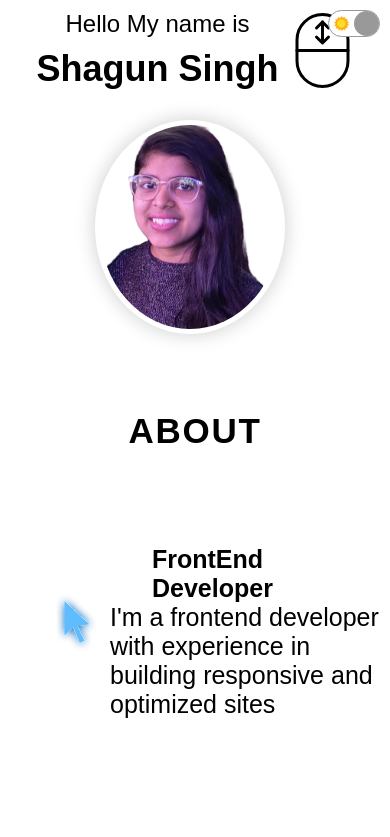
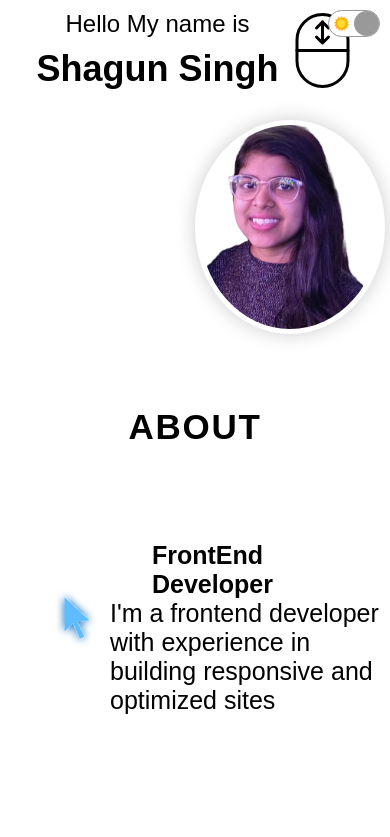
Before and after one commit to shagun2003/Portfolio, a React (Create React App) app: page / in a window 390 px wide. Shown: the top 837 px of the page. Built offline with nearby package versions, Linux system fonts and the light colour scheme; a web font is replaced by a local one.

Commit message:
Update Intro.css

```diff
--- a/src/Component/Intro/Intro.css
+++ b/src/Component/Intro/Intro.css
@@ -14,6 +14,9 @@
 .i-right {
     flex: 1;
     position: relative;
+    display: flex;
+    align-items: center;
+    justify-content: center;
 }
 
 .i-left-wrapper {
@@ -69,13 +72,10 @@
     height: auto;
     border-radius: 50%;
     position: absolute;
-    top: 50%;
-    right: 50%;
-    transform: translate(50%, -50%);
-    object-fit: cover;
-    background-color: white; /* Added to show the borders of the image */
-    padding: 5px; /* White border around the image */
-    box-shadow: 0 0 20px rgba(0, 0, 0, 0.2); /* Optional shadow */
+    background-color: white;
+    padding: 5px;
+    box-shadow: 0 0 20px rgba(0, 0, 0, 0.2);
+    z-index: 1;
 }
 
 /* Green Background */
@@ -87,7 +87,7 @@
     position: absolute;
     top: 0;
     right: 0;
-    z-index: -1; /* Send the background behind the image */
+    z-index: -1; /* Ensure it's behind the image */
 }
 
 /* Tablet View (less than 768px) */
@@ -137,15 +137,15 @@
     }
 
     .i-intro {
-        font-size: 24px; /* Adjusted font size */
+        font-size: 24px;
     }
 
     .i-name {
-        font-size: 36px; /* Adjusted font size */
+        font-size: 36px;
     }
 
     .i-title-item {
-        font-size: 24px; /* Adjusted font size */
+        font-size: 24px;
     }
 
     .i-ima {
```
